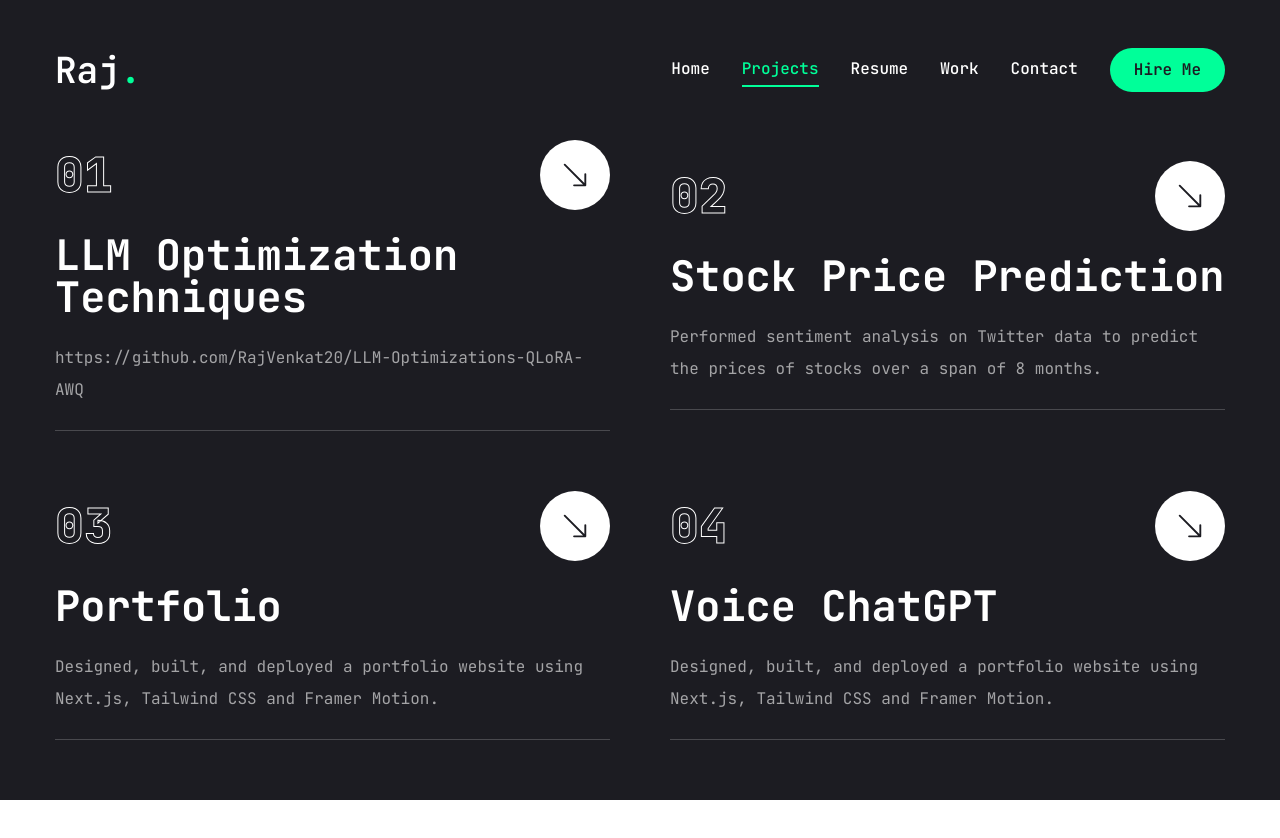
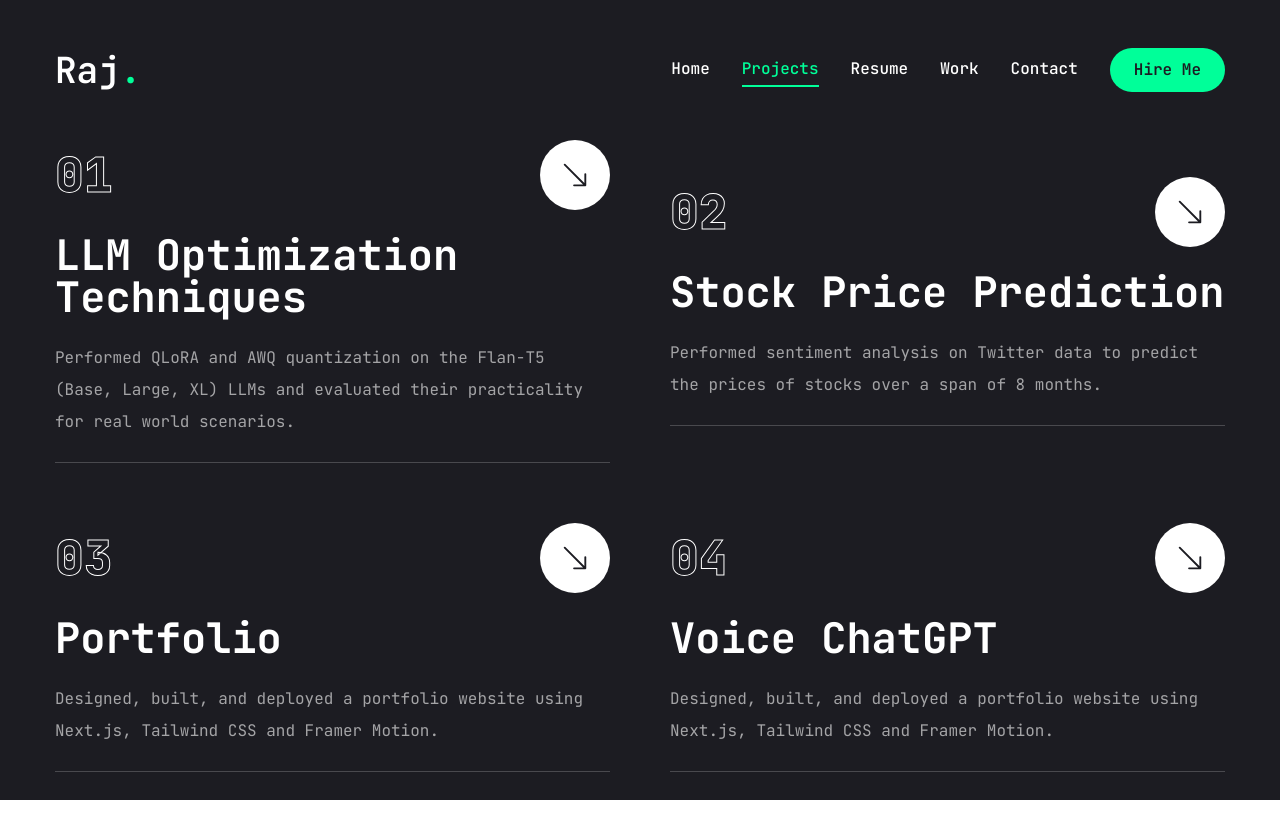
Before and after one commit to RajVenkat20/Portfolio, a Next.js app: page /projects in a window 1280 px wide. Shown: the top 838 px of the page. Built offline with nearby package versions, Linux system fonts and the light colour scheme.

Commit message:
Updated project description

```diff
--- a/app/projects/page.jsx
+++ b/app/projects/page.jsx
@@ -7,8 +7,8 @@ const projects = [
   {
     num: "01",
     title: "LLM Optimization Techniques",
-    description: "https://github.com/RajVenkat20/LLM-Optimizations-QLoRA-AWQ",
-    href: "This project takes the Flan-T5 LLM and applies QLoRA and AWQ quantization techniques.",
+    description: "Performed QLoRA and AWQ quantization on the Flan-T5 (Base, Large, XL) LLMs and evaluated their practicality for real world scenarios.",
+    href: "https://github.com/RajVenkat20/LLM-Optimizations-QLoRA-AWQ",
   },
   {
     num: "02",
```
